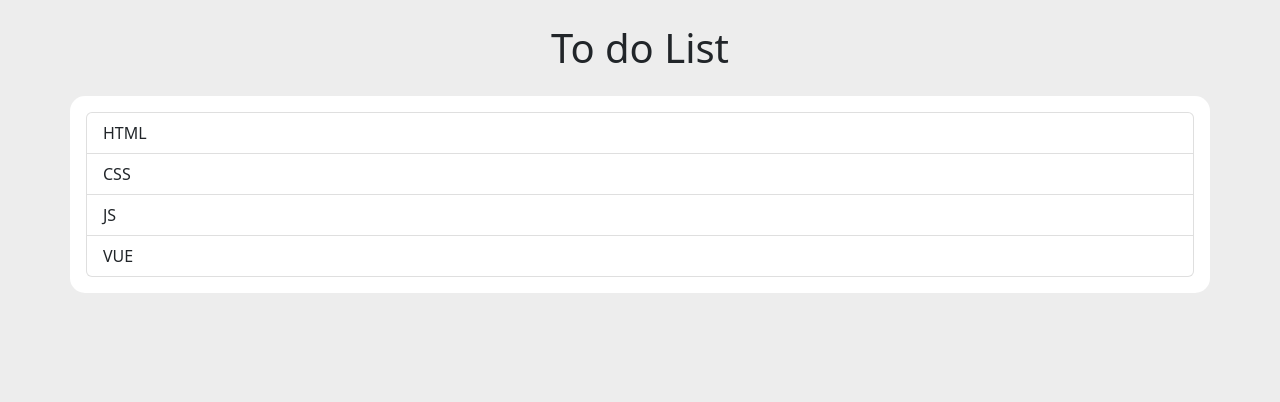
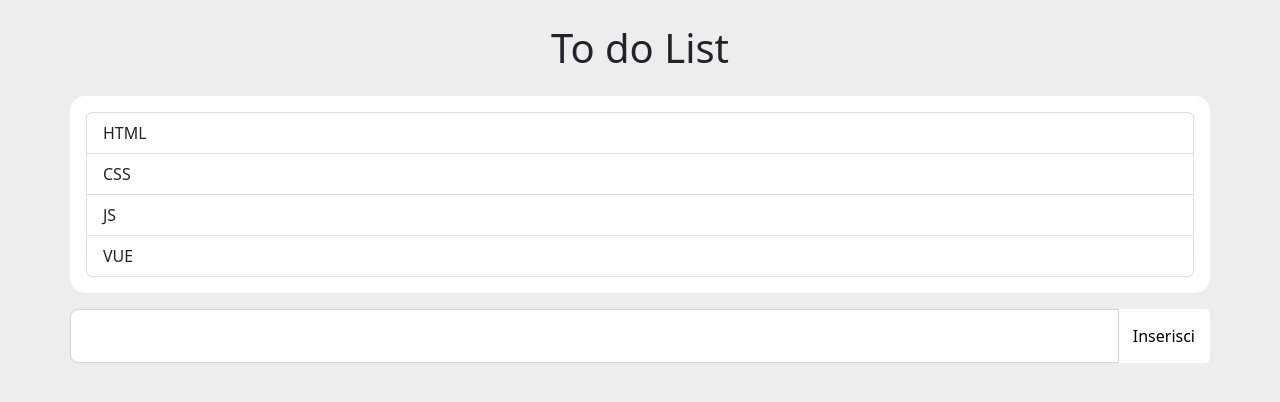
Before and after one commit to manuelgaleone/php-todo-list-json, a PHP site: page / in a window 1280 px wide. Shown: the top 402 px of the page. Run offline with PHP 8.4, Linux system fonts and the light colour scheme.

Commit message:
Add push input text

```diff
--- a/index.php
+++ b/index.php
@@ -9,6 +9,14 @@
     .todo_wrapper {
         background-color: white;
         border-radius: 15px;
+    }
+
+    .inserisci_button {
+        background-color: white;
+        border: 0;
+        padding: 15px;
+        border-radius: 5px;
+        margin-left: 15px;
     }
 </style>
 
@@ -36,6 +44,14 @@
                     </ul>
                 </div>
             </div>
+            <div class="search_box p-0 my-3">
+                <form action="server.php">
+                    <div class="input-group input-group-lg">
+                        <input type="text" class="form-control" aria-label="Large" aria-describedby="inputGroup-sizing-sm">
+                        <button class="inserisci_button" type="submit">Inserisci</button>
+                    </div>
+                </form>
+            </div>
         </div>
     </div>
 
```
